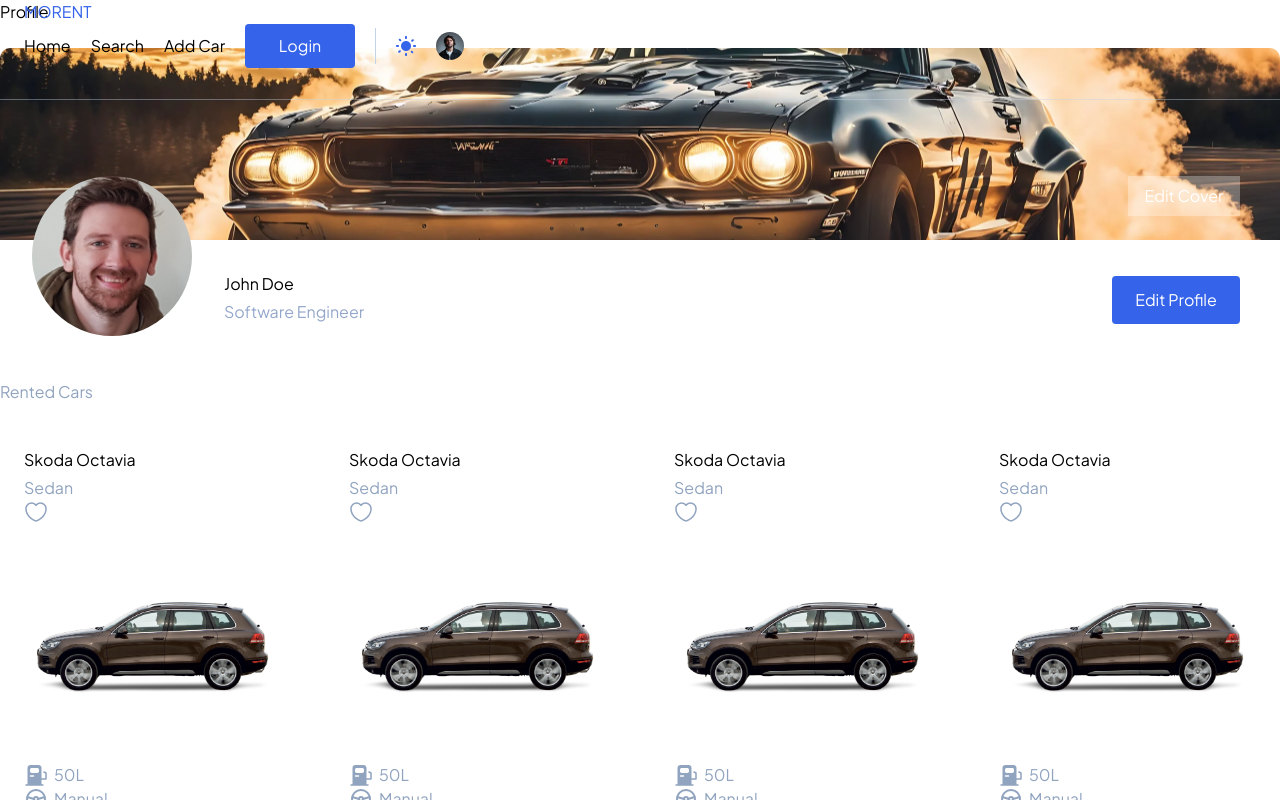
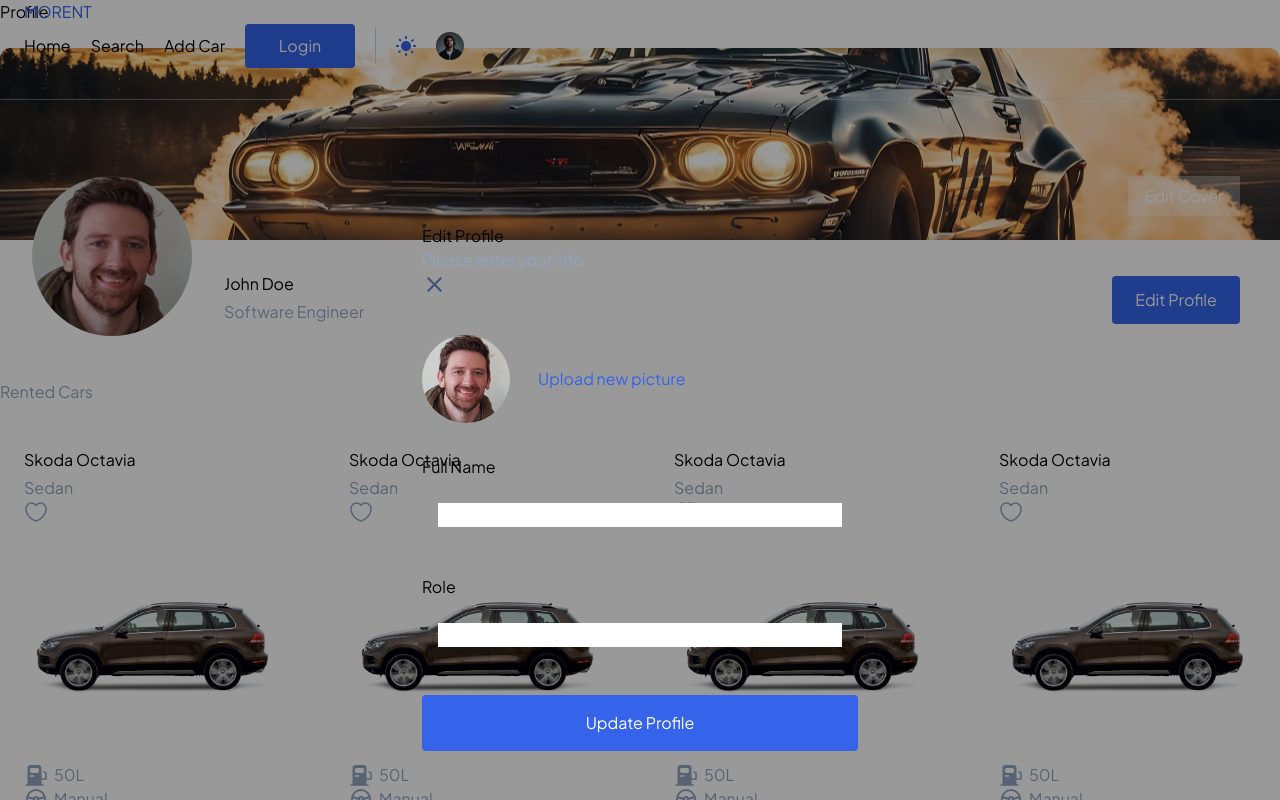
Before and after one commit to GlenMac90/rent-wheels, a Next.js app: page /profile in a window 1280 px wide. Both pictures are taken after a click on the button "Edit Cover". Shown: the top 800 px of the page. Built offline with nearby package versions, Linux system fonts and the light colour scheme.

Commit message:
build form for profile info

```diff
--- /dev/null
+++ b/components/CloseButton.tsx
@@ -0,0 +1,17 @@
+import Image from "next/image";
+
+const CloseButton = ({ handleClose }: { handleClose: () => void }) => {
+  return (
+    <button onClick={handleClose} className="self-start">
+      <Image
+        src="/close.svg"
+        height={25}
+        width={25}
+        alt="button to close modal"
+        className="shrink-0 dark:grayscale dark:invert"
+      />
+    </button>
+  );
+};
+
+export default CloseButton;
--- /dev/null
+++ b/components/ModalBackground.tsx
@@ -0,0 +1,20 @@
+import { ReactNode } from "react";
+
+const ModalBackground = ({
+  children,
+  handleClose,
+}: {
+  children: ReactNode;
+  handleClose: () => void;
+}) => {
+  return (
+    <div
+      className="fixed left-0 top-0 z-50 flex h-screen w-screen justify-center overflow-auto bg-black/40 p-2 px-3 pt-48 dark:bg-black/30 lg:px-4"
+      onClick={handleClose}
+    >
+      {children}
+    </div>
+  );
+};
+
+export default ModalBackground;
--- a/components/homepage/CarCardModal.tsx
+++ b/components/homepage/CarCardModal.tsx
@@ -3,6 +3,7 @@
 import { MouseEvent, useState } from "react";
 
 import { dummyCarData } from "@/constants";
+import ModalBackground from "../ModalBackground";
 import CarModalScreenOne from "./CarModalScreenOne";
 import CarModalScreenTwo from "./CarModalScreenTwo";
 
@@ -35,16 +36,13 @@ const CarCardModal = ({
   };
 
   return (
-    <div
-      className="fixed left-0 top-0 z-50 flex h-screen w-screen justify-center overflow-auto bg-black/40 p-2 px-3 pt-48 dark:bg-black/30 lg:px-4"
-      onClick={handleClose}
-    >
+    <ModalBackground handleClose={handleClose}>
       {showModalScreenTwo ? (
         <CarModalScreenTwo {...modalProps} />
       ) : (
         <CarModalScreenOne {...modalProps} />
       )}
-    </div>
+    </ModalBackground>
   );
 };
 
--- /dev/null
+++ b/components/profile/ProfileBannerEditButton.tsx
@@ -0,0 +1,159 @@
+"use client";
+
+import { useState, MouseEvent, useRef } from "react";
+import Image from "next/image";
+import { SubmitHandler, useForm } from "react-hook-form";
+import { zodResolver } from "@hookform/resolvers/zod";
+
+import ModalBackground from "../ModalBackground";
+import CloseButton from "../CloseButton";
+import { profileFormSchema, ProfileFormFields } from "@/schemas";
+import Button from "../Button";
+
+const ProfileBannerEditButton = () => {
+  const fileInputRef = useRef<HTMLInputElement>(null);
+  const [showEditModal, setShowEditModal] = useState(false);
+  const [profileImage, setProfileImage] = useState<string>(
+    "/dummy-profile-image.jpg"
+  );
+
+  const handleClick = () => {
+    setShowEditModal(!showEditModal);
+  };
+
+  const handleInnerClick = (e: MouseEvent) => {
+    e.stopPropagation();
+  };
+
+  const handleButtonClick = () => {
+    if (fileInputRef.current) fileInputRef.current.click();
+  };
+
+  const {
+    register,
+    handleSubmit,
+    setValue,
+    formState: { errors },
+  } = useForm<ProfileFormFields>({
+    resolver: zodResolver(profileFormSchema),
+  });
+
+  const onSubmit: SubmitHandler<ProfileFormFields> = (data) => {
+    console.log(data);
+  };
+
+  return (
+    <>
+      <button
+        onClick={handleClick}
+        type="button"
+        className="flex-center base-10 md:base-14 absolute bottom-4 right-4 h-6 w-16 rounded-md bg-white/30 text-white md:bottom-6 md:right-10 md:h-10 md:w-28"
+      >
+        Edit Cover
+      </button>
+      {showEditModal && (
+        <ModalBackground handleClose={handleClick}>
+          <div
+            className="bg-white_gray-850 flex h-fit w-full max-w-[500px] flex-col gap-8 rounded-ten px-4 py-8 md:p-8"
+            onClick={handleInnerClick}
+          >
+            <div className="flex-between w-full">
+              <div className="flex flex-col">
+                <span className="text-gray-900_white bold-18 md:bold-20">
+                  Edit Profile
+                </span>
+                <span className="base-14 text-gray-400">
+                  Please enter your info
+                </span>
+              </div>
+              <CloseButton handleClose={handleClick} />
+            </div>
+            <form
+              className="flex w-full flex-col gap-8"
+              onSubmit={handleSubmit(onSubmit)}
+            >
+              <div className="flex flex-col gap-2">
+                <div className="flex items-center gap-4">
+                  <Image
+                    src={profileImage}
+                    alt="Profile Image"
+                    height={86}
+                    width={86}
+                    className="size-[4.5rem] shrink-0 rounded-full md:size-[5.5rem]"
+                  />
+                  <input
+                    {...register("profileImage")}
+                    className="hidden"
+                    type="file"
+                    ref={fileInputRef}
+                    accept="image/*"
+                    onChange={(e) => {
+                      if (e.target.files && e.target.files[0]) {
+                        const file = e.target.files[0];
+                        setProfileImage(URL.createObjectURL(file));
+                        setValue("profileImage", URL.createObjectURL(file));
+                      }
+                    }}
+                  />
+                  <button
+                    type="button"
+                    onClick={handleButtonClick}
+                    className="flex-center bg-white-200_gray-800 semibold-12 md:semibold-16 rounded-lg px-3 py-2 text-blue-500 dark:text-blue-300"
+                  >
+                    Upload new picture
+                  </button>
+                </div>
+                {errors.profileImage && (
+                  <span className="light-12 text-red-500">
+                    {errors.profileImage.message}
+                  </span>
+                )}
+              </div>
+              <div className="flex flex-col gap-2">
+                <label className="semibold-14 md:semibold-16 text-gray-900_white">
+                  Full Name
+                </label>
+                <div className="bg-white-200_gray-800 flex w-full rounded-lg p-4">
+                  <input
+                    {...register("name")}
+                    type="text"
+                    className="bg-white-200_gray-800 text-gray-900_white w-full outline-none"
+                    autoComplete="off"
+                  />
+                </div>
+                {errors.name && (
+                  <span className="light-12 text-red-500">
+                    {errors.name.message}
+                  </span>
+                )}
+              </div>
+              <div className="flex flex-col gap-2">
+                <label className="semibold-14 md:semibold-16 text-gray-900_white">
+                  Role
+                </label>
+                <div className="bg-white-200_gray-800 flex w-full rounded-lg p-4">
+                  <input
+                    {...register("jobTitle")}
+                    type="text"
+                    className="bg-white-200_gray-800 text-gray-900_white w-full outline-none"
+                    autoComplete="off"
+                  />
+                </div>
+                {errors.jobTitle && (
+                  <span className="light-12 text-red-500">
+                    {errors.jobTitle.message}
+                  </span>
+                )}
+              </div>
+              <Button height="h-14" width="w-full" submit>
+                Update Profile
+              </Button>
+            </form>
+          </div>
+        </ModalBackground>
+      )}
+    </>
+  );
+};
+
+export default ProfileBannerEditButton;
--- a/components/profile/ProfilePageHeader.tsx
+++ b/components/profile/ProfilePageHeader.tsx
@@ -2,6 +2,7 @@ import Image from "next/image";
 
 import Button from "../Button";
 import { profileDummyData } from "@/constants";
+import ProfileBannerEditButton from "./ProfileBannerEditButton";
 
 const ProfilePageHeader = () => {
   const { name, jobTitle, profileImage, bannerImage } = profileDummyData;
@@ -22,12 +23,7 @@ const ProfilePageHeader = () => {
           width={160}
           className="absolute -bottom-9 left-4 size-[4.375rem] shrink-0 rounded-full md:-bottom-24 md:left-8 md:size-40"
         />
-        <button
-          type="button"
-          className="flex-center base-10 md:base-14 absolute bottom-4 right-4 h-6 w-16 rounded-md bg-white/30 text-white md:bottom-6 md:right-10 md:h-10 md:w-28"
-        >
-          Edit Cover
-        </button>
+        <ProfileBannerEditButton />
       </div>
       <div className="bg-white_gray-850 flex w-full flex-col gap-2 rounded-b-ten px-4 pb-6 pt-11 md:flex-row md:justify-between md:py-8 md:pl-56 md:pr-10">
         <div className="flex flex-col gap-1">
--- a/schemas/index.ts
+++ b/schemas/index.ts
@@ -42,3 +42,11 @@ export const carFormSchema = z.object({
 });
 
 export type CarFormFields = z.infer<typeof carFormSchema>;
+
+export const profileFormSchema = z.object({
+  name: z.string().min(1, { message: "Name is required" }),
+  jobTitle: z.string().min(1, { message: "Job title is required" }),
+  profileImage: z.string().min(1, { message: "Profile image is required" }),
+});
+
+export type ProfileFormFields = z.infer<typeof profileFormSchema>;
--- a/styles/theme.css
+++ b/styles/theme.css
@@ -57,6 +57,10 @@
 
   .extrabold-18 {
     @apply font-extrabold text-[18px] leading-[22px];
+  }
+
+  .bold-18 {
+    @apply font-bold text-[18px] leading-[22px];
   }
 
   .semibold-18 {
```
